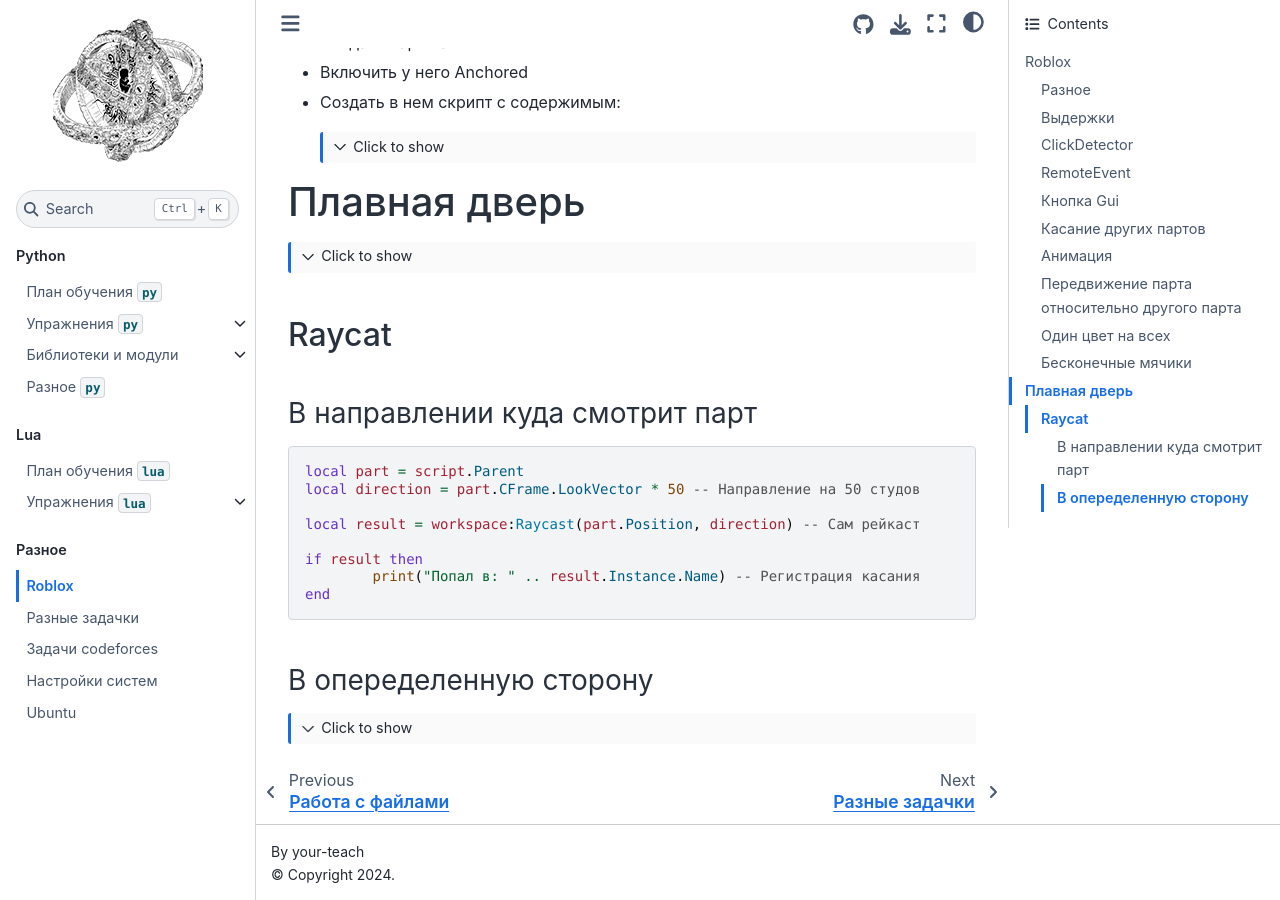
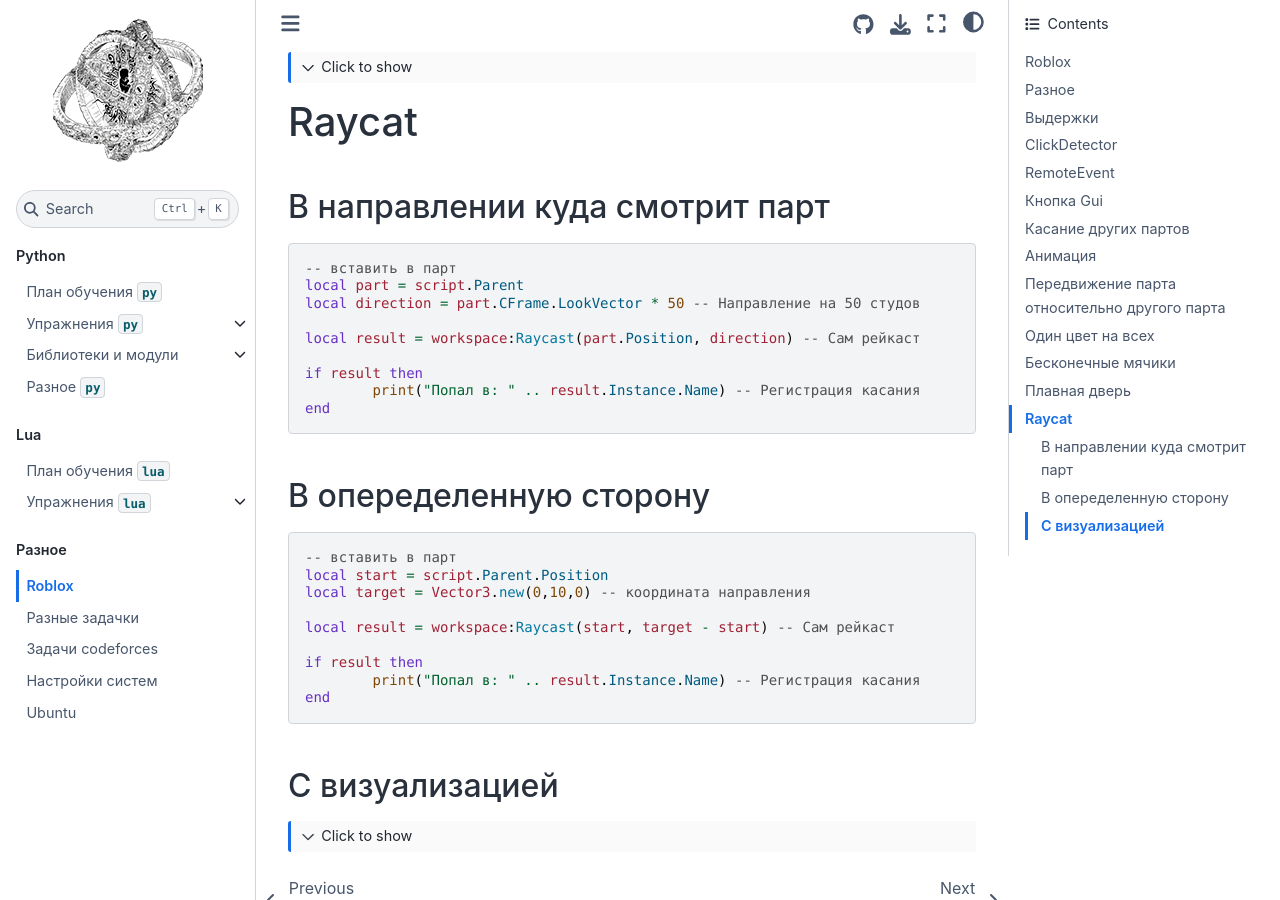
Before and after one commit to your-teach/faithpages, a Jupyter Book: the page built from Some/Roblox.md, in a window 1280 px wide and 900 px high, scrolled down 4235 px. Built offline with Jupyter Book 1.0.4 settings and Sphinx 7.4.7 and the Sphinx Book theme 1.1.4, drawn with Linux system fonts in a browser that asks for light colours.

Commit message:
edit roblox

`````diff
--- a/Some/Roblox.md
+++ b/Some/Roblox.md
@@ -1,6 +1,6 @@
 # Roblox
 
-## Разное
+# Разное
 ```lua
 workspace.Part.BrickColor = BrickColor.new("Pastel Blue")
 -- https://create.roblox.com/docs/reference/engine/datatypes/BrickColor
@@ -61,7 +61,7 @@
 
 ```
 
-## Выдержки
+# Выдержки
 **Stepped**, **Heartbeat**, **RenderStepped**:
 	RenderStepped работает только в локальных скриптах,
 	а Heartbeat и Stepped работают как в обычных, так и в локальных скриптах.
@@ -79,7 +79,7 @@
 https://create.roblox.com/docs/scripting/events/remote - Server <=> Client
 
 
-## ClickDetector
+# ClickDetector
 Server Script
 ```lua
 local click_detector = script.Parent.ClickDetector
@@ -94,7 +94,7 @@
 click_detector.MouseClick:Connect(click)
 ```
 
-## RemoteEvent
+# RemoteEvent
 
 Server Script
 ```lua
@@ -119,7 +119,7 @@
 
 ```
 
-## Кнопка Gui
+# Кнопка Gui
 
 StarterGui -> ScreenGui -> TextButton -> LocalScript:
 
@@ -133,7 +133,7 @@
 
 ```
 
-## Касание других партов
+# Касание других партов
 ```lua
 local part = script.Parent
 -- Первый вариант касание:
@@ -143,12 +143,12 @@
 ```
 (Не работает, когда нет CanCollide)
 
-## Анимация
+# Анимация
 <video style="display: block; margin: auto;" width="600" height="400" controls muted>
   <source src="../_static/Animation-Roblox.mp4" type="video/mp4">
 </video>
 
-## Передвижение парта относительно другого парта
+# Передвижение парта относительно другого парта
 ````{toggle}
 ```lua
 local partToMove = workspace.PartToMove
@@ -165,7 +165,7 @@
 ```
 ````
 
-## Один цвет на всех
+# Один цвет на всех
 Поменять цвет всех партов в workspace на синий
 ````{toggle}
 ```lua
@@ -179,7 +179,7 @@
 ```
 ````
 
-## Бесконечные мячики
+# Бесконечные мячики
 - Создать парт Ball
 - Включить у него Anchored
 - Создать в нем скрипт с содержимым:
@@ -245,10 +245,11 @@
 ```
 ````
 
-## Raycat
+# Raycat
 
-### В направлении куда смотрит парт
+## В направлении куда смотрит парт
 ```lua
+-- вставить в парт
 local part = script.Parent
 local direction = part.CFrame.LookVector * 50 -- Направление на 50 студов
 
@@ -259,8 +260,7 @@
 end
 ```
 
-###  В опеределенную сторону
-````{toggle}
+##  В опеределенную сторону
 ```lua
 -- вставить в парт
 local start = script.Parent.Position
@@ -273,7 +273,8 @@
 end
 ```
 
-### С визуализацией
+## С визуализацией
+````{toggle}
 ```lua
 -- вставить в парт
 local RunService = game:GetService("RunService")
`````
